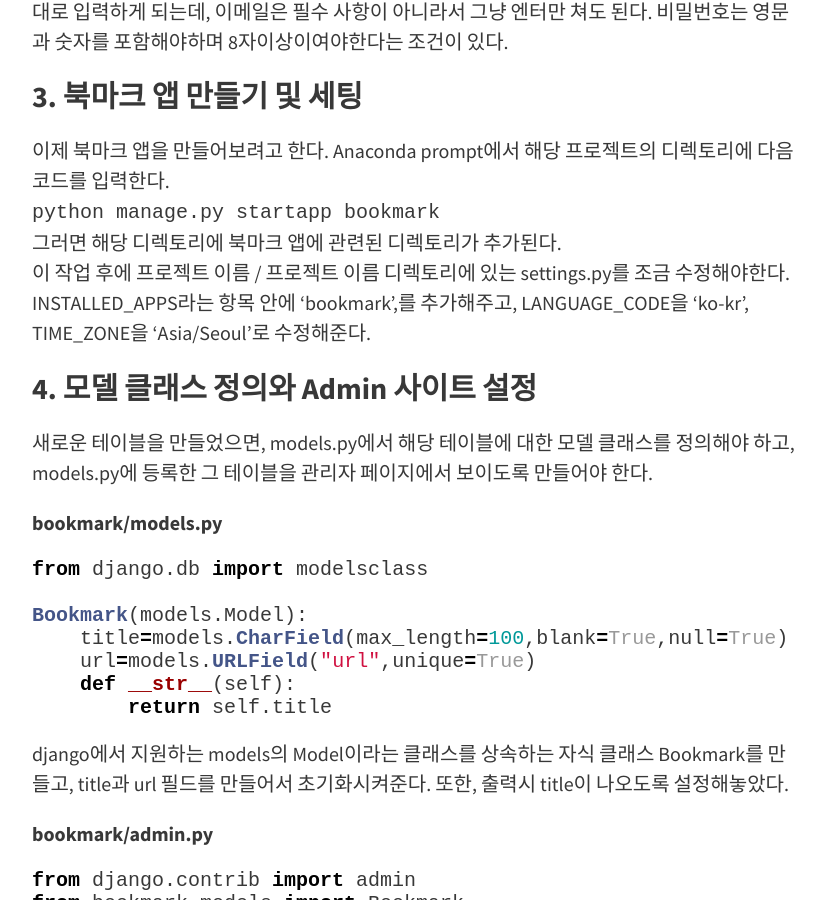
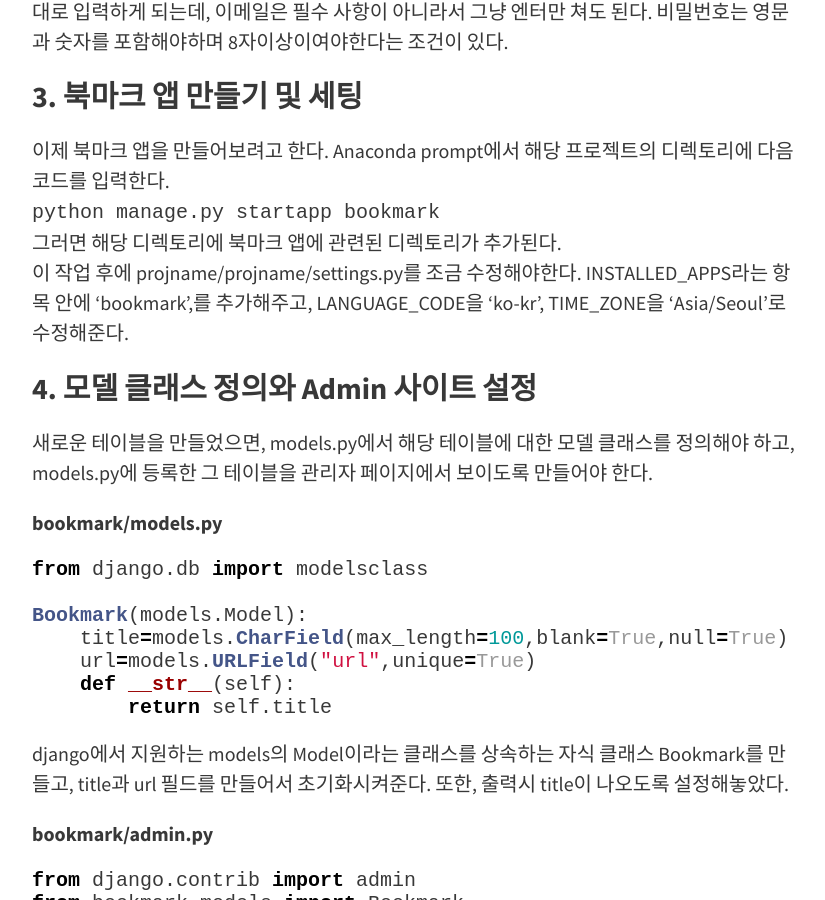
Before and after one commit to HwangToLee/HwangToLee.github.io, a Jekyll site: the page built from _posts/2019-07-11-Python-Django-Bookmark.md, in a window 1280 px wide and 900 px high, scrolled down 1169 px. Shown: the whole window, without its empty margins (224-1049 px from the left). Built offline with Jekyll 4.4.1, drawn with Linux system fonts in a browser that asks for light colours; nearby versions of some CDN libraries; our own code applies the rules of GitHub Pages for plain Markdown files.

Commit message:
Update 2019-07-11-Python-Django-Bookmark.md

```diff
--- a/_posts/2019-07-11-Python-Django-Bookmark.md
+++ b/_posts/2019-07-11-Python-Django-Bookmark.md
@@ -30,7 +30,7 @@ Anaconda Prompt에서 cd (change directory)명령어를 통해 현재 만든 프
 이제 북마크 앱을 만들어보려고 한다. Anaconda prompt에서 해당 프로젝트의 디렉토리에 다음 코드를 입력한다.
 <code> python manage.py startapp bookmark </code>
 그러면 해당 디렉토리에 북마크 앱에 관련된 디렉토리가 추가된다.
-이 작업 후에 프로젝트 이름 / 프로젝트 이름 디렉토리에 있는 settings.py를 조금 수정해야한다. INSTALLED_APPS라는 항목 안에 ‘bookmark’,를 추가해주고, LANGUAGE_CODE을 ‘ko-kr’, TIME_ZONE을 ‘Asia/Seoul’로 수정해준다.
+이 작업 후에 projname/projname/settings.py를 조금 수정해야한다. INSTALLED_APPS라는 항목 안에 ‘bookmark’,를 추가해주고, LANGUAGE_CODE을 ‘ko-kr’, TIME_ZONE을 ‘Asia/Seoul’로 수정해준다.
 
 ### 4. 모델 클래스 정의와 Admin 사이트 설정
 새로운 테이블을 만들었으면, models.py에서 해당 테이블에 대한 모델 클래스를 정의해야 하고, models.py에 등록한 그 테이블을 관리자 페이지에서 보이도록 만들어야 한다.
```
